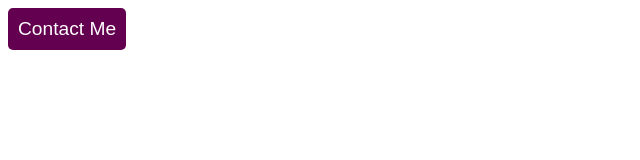
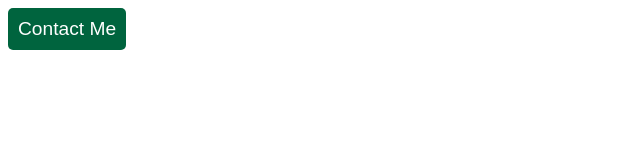
Before and after one commit to anisul-Islam/css3-tutorials-code, a plain HTML site: page css16.html in a window 1280 px wide. Shown: the whole page, without its empty margins (0-640 px from the left). Drawn offline with Linux system fonts and the light colour scheme.

Commit message:
Dropdown menu

```diff
--- a/css16.html
+++ b/css16.html
@@ -10,7 +10,7 @@
 
 
         .dropdown-container button{
-            background-color: #640050;
+            background-color: #00643e;
             color: white;
             border: none;
             padding: 10px;
```
